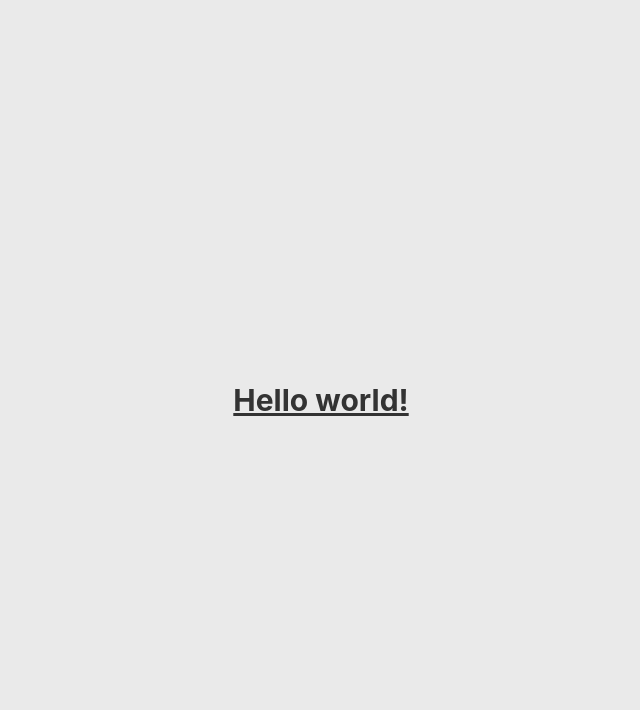
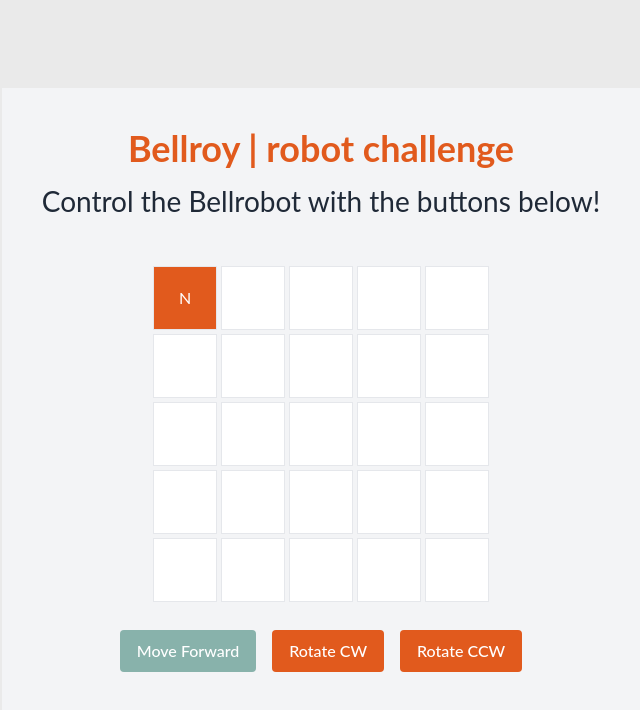
Before and after one commit to ensarokumus/ensarokumus-submission, a React (Vite) app: page / in a window 1280 px wide. Shown: the top 710 px of the page, without its empty margins (319-959 px from the left). Built offline with nearby package versions, Linux system fonts and the light colour scheme.

Commit message:
feat: adds robot positioning and grid display

```diff
--- a/src/App.tsx
+++ b/src/App.tsx
@@ -1,7 +1,8 @@
 import "./App.css";
+import RobotControl from "./components/RobotControl";
 
 function App() {
-  return <h1 className="text-3xl font-bold underline">Hello world!</h1>;
+  return <RobotControl />;
 }
 
 export default App;
--- /dev/null
+++ b/src/components/RobotControl.tsx
@@ -0,0 +1,54 @@
+import { useState } from "react";
+
+type Position = {
+  x: number;
+  y: number;
+};
+
+type Direction = "N" | "E" | "S" | "W";
+
+const RobotControl = () => {
+  const [position, setPosition] = useState<Position>({ x: 0, y: 0 });
+  const [direction, setDirection] = useState<Direction>("N");
+
+  return (
+    <div className="flex flex-col items-center justify-center bg-gray-100 p-5 sm:p-10 gap-3">
+      <h1 className="text-4xl font-bold text-primary">
+        Bellroy | robot challenge
+      </h1>
+      <p className="text-[1.75rem] mb-8 text-gray-800">
+        Control the Bellrobot with the buttons below!
+      </p>
+      <div className="grid grid-cols-5 gap-1 mb-4">
+        {[...Array(25)].map((_, index) => {
+          const x = index % 5;
+          const y = Math.floor(index / 5);
+          const isRobot = x === position.x && y === position.y;
+          return (
+            <div
+              key={index}
+              className={`w-16 h-16 border ${
+                isRobot ? "bg-primary text-white" : "bg-white"
+              } flex items-center justify-center`}
+            >
+              {isRobot && direction}
+            </div>
+          );
+        })}
+      </div>
+      <div className="flex justify-center space-x-4">
+        <button className="bg-secondary hover:bg-secondary hover:brightness-90 text-white px-4 py-2 rounded transition-colors">
+          Move Forward
+        </button>
+        <button className="text-white px-4 py-2 rounded transition-colors">
+          Rotate CW
+        </button>
+        <button className="text-white px-4 py-2 rounded transition-colors">
+          Rotate CCW
+        </button>
+      </div>
+    </div>
+  );
+};
+
+export default RobotControl;
--- a/src/index.css
+++ b/src/index.css
@@ -3,7 +3,7 @@
 @tailwind utilities;
 
 :root {
-  font-family: Inter, system-ui, Avenir, Helvetica, Arial, sans-serif;
+  font-family: GTUltra, Lato, sans-serif;
   line-height: 1.5;
   font-weight: 400;
 
@@ -11,7 +11,6 @@
   color: rgba(51, 51, 51, 1);
   background-color: #eaeaea;
 
-  font-synthesis: none;
   text-rendering: optimizeLegibility;
   -webkit-font-smoothing: antialiased;
   -moz-osx-font-smoothing: grayscale;
@@ -50,7 +49,3 @@
 button:hover {
   background-color: rgb(199, 87, 36);
 }
-button:focus,
-button:focus-visible {
-  outline: 4px auto -webkit-focus-ring-color;
-}
--- a/tailwind.config.js
+++ b/tailwind.config.js
@@ -2,7 +2,12 @@
 export default {
   content: ["./index.html", "./src/**/*.{js,ts,jsx,tsx}"],
   theme: {
-    extend: {},
+    extend: {
+      colors: {
+        primary: "rgb(225, 90, 29)",
+        secondary: "rgb(136, 178, 171)",
+      },
+    },
   },
   plugins: [],
 };
```
